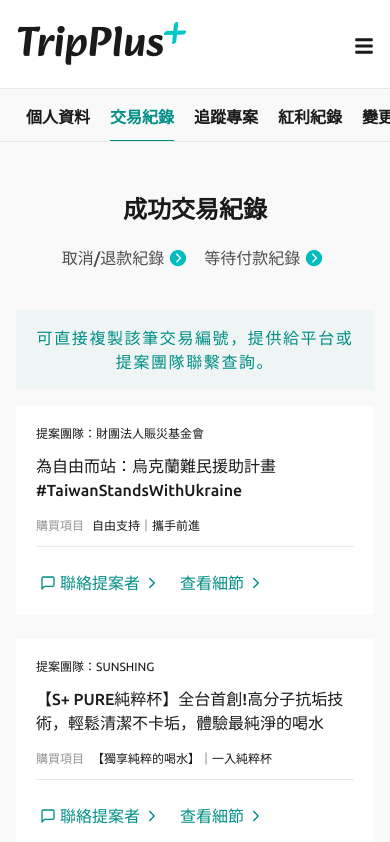
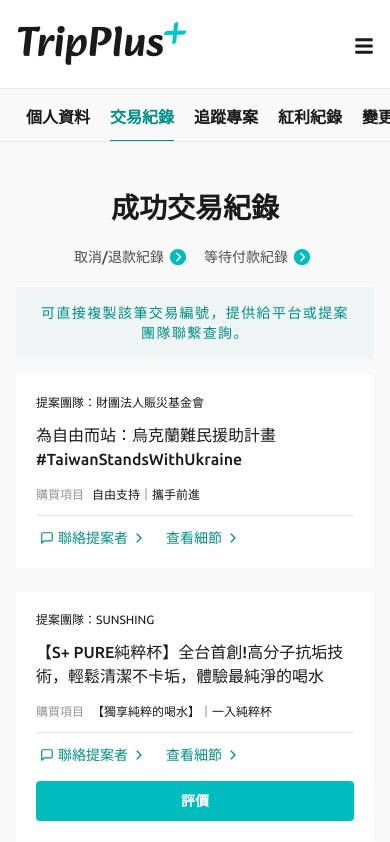
Before and after one commit to gn00678465/TripPlus-client, a Next.js app: page /user/transactions in a window 390 px wide. Shown: the top 842 px of the page. Built offline with nearby package versions, Linux system fonts and the light colour scheme.

Commit message:
feat: 關閉 modal 還原預設空值，調整文字大小

```diff
--- a/src/components/User/rank-modal.tsx
+++ b/src/components/User/rank-modal.tsx
@@ -15,7 +15,7 @@ import {
 } from '@chakra-ui/react';
 import { AiFillStar } from 'react-icons/ai';
 import { FiUploadCloud } from 'react-icons/fi';
-import { useState } from 'react';
+import { useState, useEffect } from 'react';
 import { useForm } from 'react-hook-form';
 
 interface RankModalProps {
@@ -54,7 +54,6 @@ const RankModal = ({ title, isOpen, onClose }: RankModalProps) => {
     { rate: 5, text: '非常好' }
   ];
 
-  const [comment, setComment] = useState('');
   const [rate, setRate] = useState(0);
 
   const selectedRateText = rateTexts.find((item) => item.rate === rate);
@@ -66,8 +65,18 @@ const RankModal = ({ title, isOpen, onClose }: RankModalProps) => {
   const {
     handleSubmit,
     register,
-    formState: { errors }
+    formState: { errors },
+    reset
   } = useForm<User.rank>();
+
+  useEffect(() => {
+    if (isOpen) return;
+    reset({
+      comment: ''
+    });
+    setRate(0);
+    setSelectShortComment(() => []);
+  }, [isOpen, reset]);
 
   return (
     <Modal
@@ -84,8 +93,8 @@ const RankModal = ({ title, isOpen, onClose }: RankModalProps) => {
         className={'!w-[90%] py-6 md:p-10'}
       >
         <ModalHeader textAlign={'center'}>
-          <div className="text-[1.75rem]">滿意度評價</div>
-          <div className="mt-6 text-base">{title}</div>
+          <div className="text-xl md:text-[1.75rem]">滿意度評價</div>
+          <div className="mt-4 text-sm md:mt-6 md:text-base">{title}</div>
         </ModalHeader>
         <ModalCloseButton
           border={1}
@@ -114,7 +123,7 @@ const RankModal = ({ title, isOpen, onClose }: RankModalProps) => {
               ))}
             </Box>
 
-            <Box className="mt-4">
+            <Box className="mt-4 text-xs md:text-sm">
               {rate > 0 && <span className="text-gray-400">商品品質</span>}
               <span className="ml-2 text-gray-500">
                 {selectedRateText ? selectedRateText.text : '請選擇評分'}
@@ -129,6 +138,9 @@ const RankModal = ({ title, isOpen, onClose }: RankModalProps) => {
                   borderStyle={'solid'}
                   bgColor={'transparent'}
                   borderColor={'gray.300'}
+                  fontSize={{ base: '0.75rem', md: '0.875rem' }}
+                  px={{ base: 3, md: 5 }}
+                  py={{ base: 1, md: 2 }}
                   m={2}
                   _hover={{
                     bg: 'secondary',
@@ -155,7 +167,9 @@ const RankModal = ({ title, isOpen, onClose }: RankModalProps) => {
                 border={0}
                 placeholder="分享更多開於此商品的評價以幫助其他買家"
                 letterSpacing={1}
-                className="!h-40 !p-6"
+                fontSize={{ base: '0.875rem', md: '1rem' }}
+                height={40}
+                p={{ base: 4, md: 6 }}
               />
             </FormControl>
 
@@ -169,10 +183,10 @@ const RankModal = ({ title, isOpen, onClose }: RankModalProps) => {
                 color: 'secondary-emphasis.400'
               }}
             >
-              <Button _hover={{ bg: 'transparent' }}>
+              <button>
                 <Icon as={FiUploadCloud} mx={1} className="text-xl" />
                 <span className="ml-1">上傳檔案</span>
-              </Button>
+              </button>
             </Box>
           </Box>
         </ModalBody>
@@ -185,6 +199,7 @@ const RankModal = ({ title, isOpen, onClose }: RankModalProps) => {
               onClick={onClose}
               className="w-full md:!h-12 md:w-[154px]"
               borderRadius={4}
+              fontSize={{ base: '0.875rem', md: '1rem' }}
             >
               取消
             </Button>
@@ -194,6 +209,7 @@ const RankModal = ({ title, isOpen, onClose }: RankModalProps) => {
               className="w-full md:!h-12 md:w-[154px]"
               borderRadius={4}
               isDisabled={rate <= 0}
+              fontSize={{ base: '0.875rem', md: '1rem' }}
             >
               完成
             </Button>
--- a/src/pages/user/transactions.tsx
+++ b/src/pages/user/transactions.tsx
@@ -90,20 +90,21 @@ const Transactions: App.NextPageWithLayout = () => {
         <Container maxW={'container.xl'}>
           <Flex
             justifyContent={'space-between'}
-            className="my-10 flex-col md:flex-row"
+            className="mb-5 mt-9 flex-col md:mb-10 md:flex-row"
           >
             <Heading
               as="h1"
               size="lg"
-              className="mb-5 text-center md:mb-0 md:text-left"
+              className="mb-5 text-center md:mb-0 md:text-left "
               fontWeight={700}
+              fontSize={{ base: 28, md: 32 }}
             >
               {selectedTab ? selectedTab.title : ''}
             </Heading>
             <Center
               color={'gray.500'}
               fontWeight={500}
-              className="space-x-3 md:space-x-6"
+              className="space-x-3 text-sm md:space-x-6 md:text-base"
             >
               {tab.map((item) => {
                 if (item.id !== tabIdx) {
@@ -128,7 +129,7 @@ const Transactions: App.NextPageWithLayout = () => {
           </Flex>
 
           <Box
-            className="mb-4 bg-secondary-light py-4 tracking-widest md:mb-6 md:py-6"
+            className="mb-4 bg-secondary-light py-4 text-sm tracking-widest md:mb-6 md:py-6 md:text-base"
             color={'secondary-emphasis.500'}
             textAlign={'center'}
             borderRadius={2}
@@ -180,7 +181,7 @@ const Transactions: App.NextPageWithLayout = () => {
                   </Box>
                 </Box>
 
-                <Flex className="mt-6 flex-col items-start justify-between md:flex-row md:items-center">
+                <Flex className="mt-3 flex-col items-start justify-between text-sm md:mt-6 md:flex-row md:items-center md:text-base">
                   <Flex
                     color={'secondary-emphasis.500'}
                     fontWeight={500}
@@ -219,6 +220,7 @@ const Transactions: App.NextPageWithLayout = () => {
                       colorScheme="primary"
                       borderRadius={4}
                       className="mt-4 w-full md:mt-0 md:!h-12 md:w-[154px]"
+                      fontSize={{ base: '0.875rem', md: '1rem' }}
                       onClick={() => openModal(item.title)}
                     >
                       評價
```
